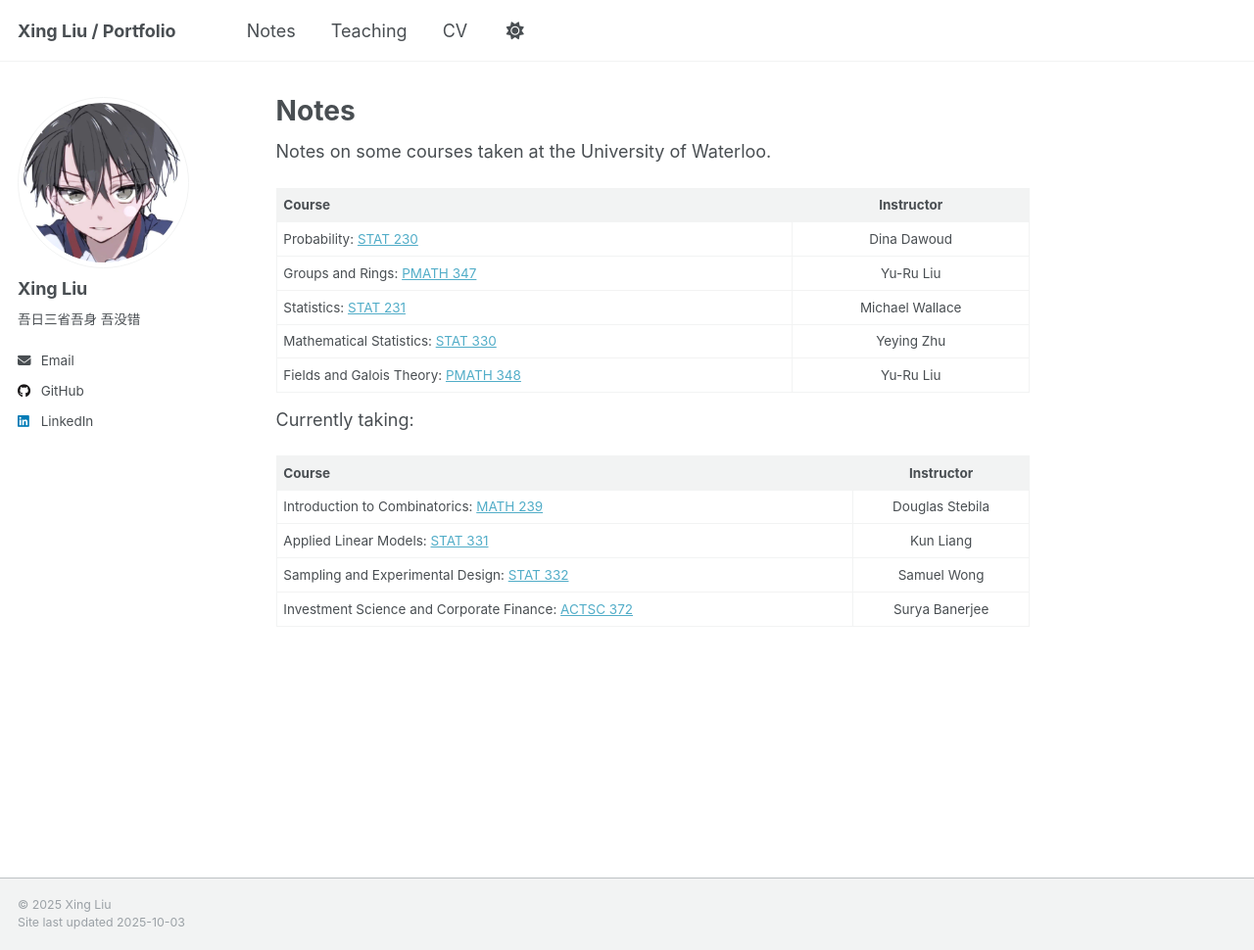
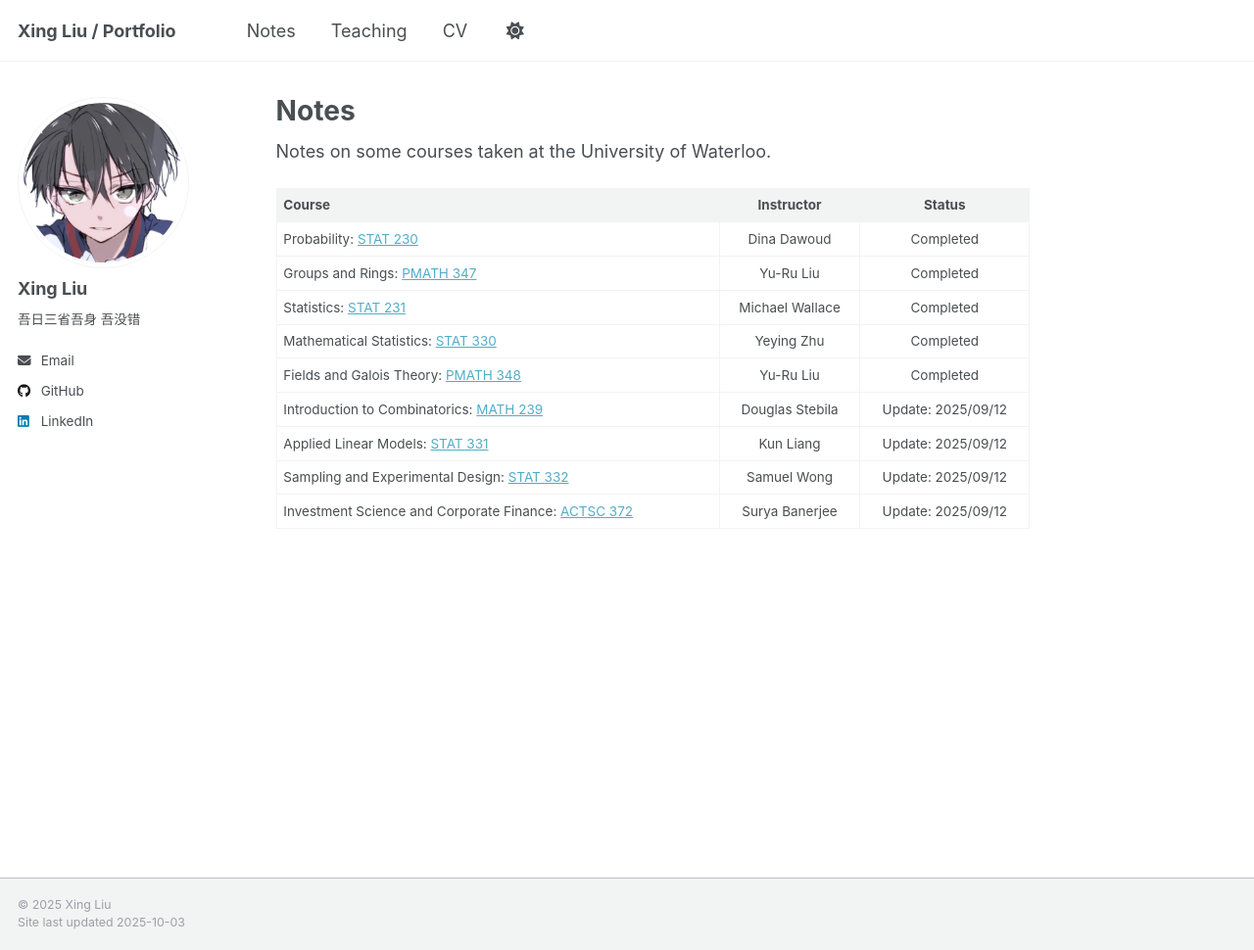
Before and after one commit to lx524/lx524.github.io, a Jekyll site: the page built from _pages/notes.md, in a window 1280 px wide and 970 px high. Shown: the whole window at 98% size. Built offline with Jekyll 4.4.1, drawn with Linux system fonts in a browser that asks for light colours; part of the change alters nothing that is shown.

Commit message:
Update notes

```diff
--- a/_pages/notes.md
+++ b/_pages/notes.md
@@ -9,22 +9,15 @@ author_profile: true
 
 Notes on some courses taken at the University of Waterloo.
 
-| Course | Instructor |
+<!-- | Course | Instructor |
 |:--------|:-------:|
 | Probability: [STAT 230](../files/S24-STAT230.pdf)  | Dina Dawoud   |
 | Groups and Rings: [PMATH 347](../files/F24-PMATH347.pdf)   | Yu-Ru Liu   |
 |-----------------------------|
 | Statistics: [STAT 231](../files/F24-STAT231.pdf)   | Michael Wallace   |
 | Mathematical Statistics: [STAT 330](../files/W25-STAT330.pdf)   | Yeying Zhu   |
-|=============================|
 | Fields and Galois Theory: [PMATH 348](../files/W25-PMATH348.pdf)   | Yu-Ru Liu   |
 
-<!-- 1. [STAT 230](../files/S24-STAT230.pdf)
-2. [PMATH 347](../files/F24-PMATH347.pdf)
-3. [STAT 231](../files/F24-STAT231.pdf)
-4. [STAT 330](../files/W25-STAT330.pdf)
-5. [PMATH 333](../files/W25-PMATH333.pdf)
-6. [PMATH 348](../files/W25-PMATH348.pdf) -->
 
 Currently taking:
 
@@ -34,4 +27,17 @@ Currently taking:
 | Applied Linear Models: [STAT 331](../files/F25-STAT331.pdf)   | Kun Liang   |
 |-----------------------------|
 | Sampling and Experimental Design: [STAT 332](../files/F25-STAT332.pdf)   | Samuel Wong   |
-| Investment Science and Corporate Finance: [ACTSC 372](../files/F25-ACTSC372.pdf)   | Surya Banerjee   |
+| Investment Science and Corporate Finance: [ACTSC 372](../files/F25-ACTSC372.pdf)   | Surya Banerjee   | -->
+
+
+| Course | Instructor | Status |
+|:--------|:-----------:|:-----------:|
+| Probability: [STAT 230](../files/S24-STAT230.pdf) | Dina Dawoud | Completed |
+| Groups and Rings: [PMATH 347](../files/F24-PMATH347.pdf) | Yu-Ru Liu | Completed |
+| Statistics: [STAT 231](../files/F24-STAT231.pdf) | Michael Wallace | Completed |
+| Mathematical Statistics: [STAT 330](../files/W25-STAT330.pdf) | Yeying Zhu | Completed |
+| Fields and Galois Theory: [PMATH 348](../files/W25-PMATH348.pdf) | Yu-Ru Liu | Completed |
+| Introduction to Combinatorics: [MATH 239](../files/F25-MATH239.pdf) | Douglas Stebila | Update: 2025/09/12 |
+| Applied Linear Models: [STAT 331](../files/F25-STAT331.pdf) | Kun Liang | Update: 2025/09/12 |
+| Sampling and Experimental Design: [STAT 332](../files/F25-STAT332.pdf) | Samuel Wong | Update: 2025/09/12 |
+| Investment Science and Corporate Finance: [ACTSC 372](../files/F25-ACTSC372.pdf) | Surya Banerjee | Update: 2025/09/12 |
```
